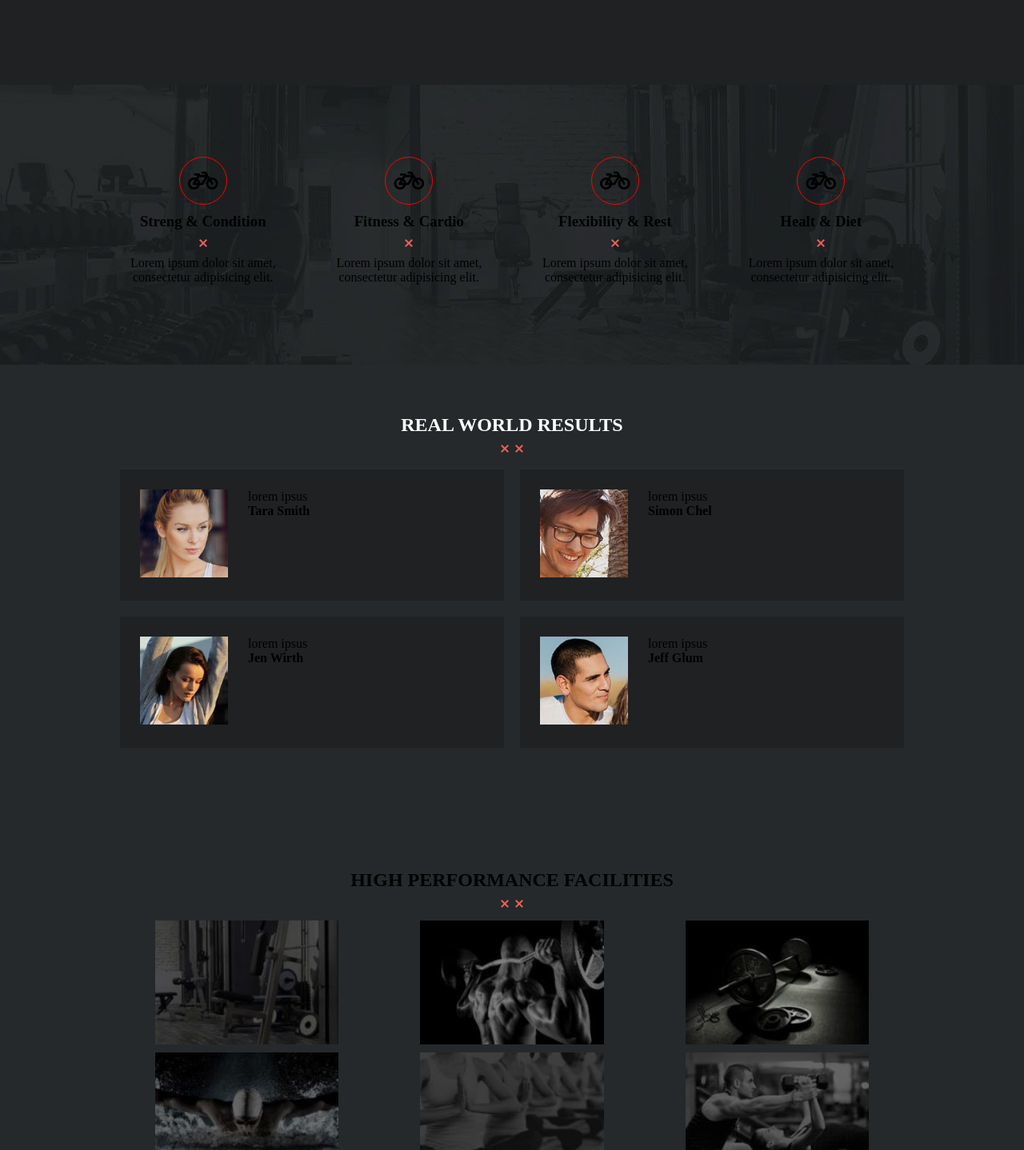
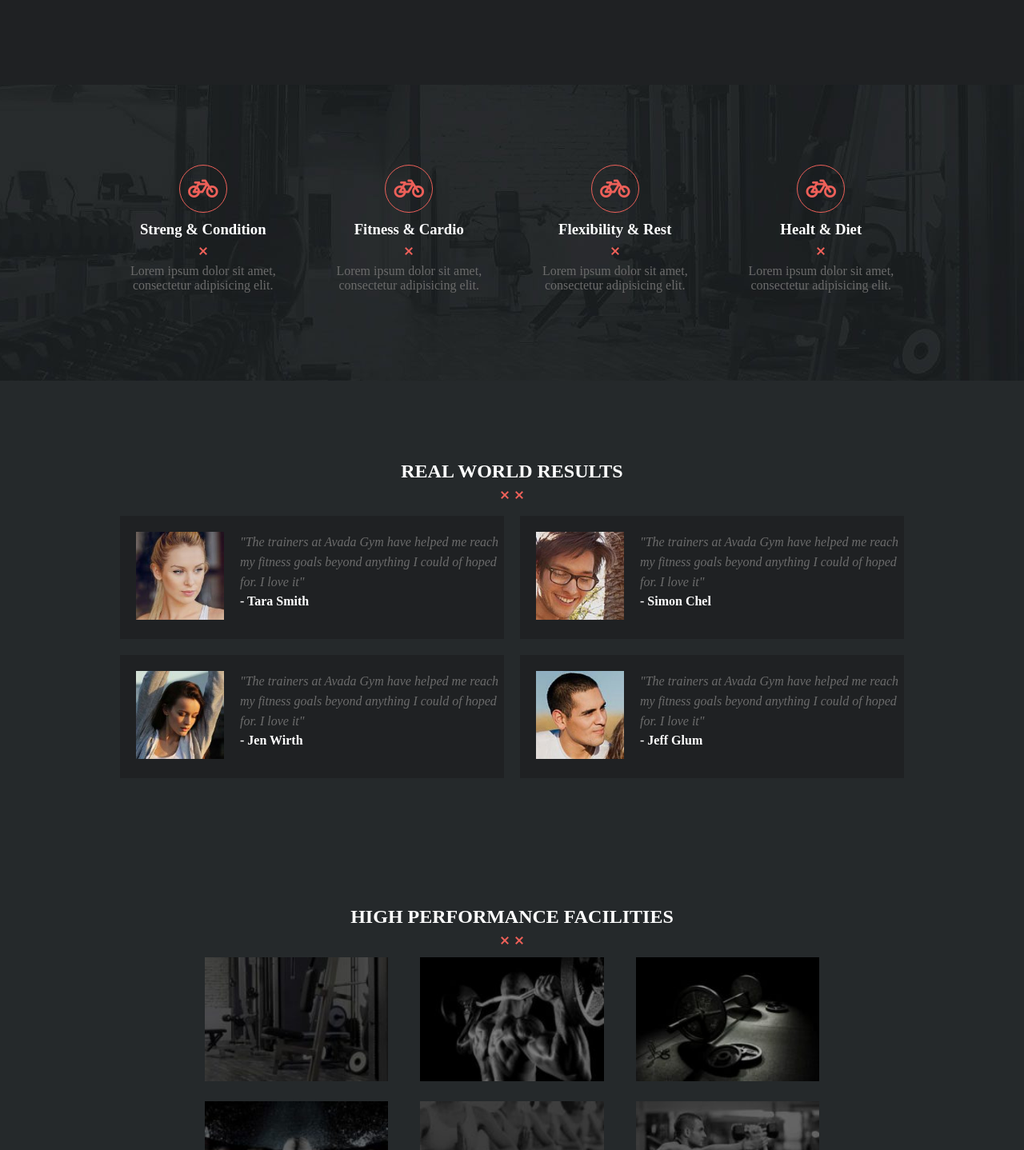
Before and after one commit to Robma1994/proj-html-vuejs, a Vue app: page / in a window 1280 px wide. Shown: the part 1272-2710 px from the top of the page at 80% size. Built offline with nearby package versions, Linux system fonts and the light colour scheme.

Commit message:
Blocco 1-2-3-4-5-6 ok

```diff
--- a/src/App.vue
+++ b/src/App.vue
@@ -13,10 +13,10 @@
 <!-- Blocco due - World Class Fitness -->
     <div class="container height300 backgroundLightGray">
       <div class="container-small height100 verOriCentering">
-        <div class="verOriCentering dirCol">
+        <div class="container-small-fitness-top verOriCentering dirCol">
           <h2 class="marginB10">World Class Fitness</h2>
-          <img class="marginB10" src="./assets/divider-x-red.png" alt="">
-          <p>Lorem ipsum dolor sit amet consectetur adipisicing elit. Commodi odit in itaque reprehenderit. Voluptatibus animi deus sed?</p>
+          <img class="marginB10" src="./assets/divider-xx-red.png" alt="">
+          <p class="textC">At Avada Gym, everything we do from top to bottom is of the highest quality to ensure we're equipped to help you reach your goals of a healthy and fit lifestyle</p>
         </div>
       </div>
     </div>
@@ -44,8 +44,8 @@
     </div>
 <!-- Fine Blocco Tre - Form -->
 <!-- Activities -->
-    <div class="backActivities height350">
-      <div class="container-small height100">
+    <div class="backActivities">
+      <div class="container-small">
         <div class="wrapper-Activities" v-for="(activ,index) in activity" :key="index">
           <div class="cycleIcon verOriCentering marginB10">
             <i class="largeIcon" :class="`fas ${activ.icon}`"></i>
@@ -65,11 +65,11 @@
           <img class="marginB10" src="./assets/divider-xx-red.png" alt="">
         </div>
         <div class="wrapper-testimonials">
-          <div class="wrapper-card-tesimonial" v-for="(testim, index) in testimonial" :key="index">
-            <div class="paddingTop25 paddingBottom25 paddingLeft25 paddingRight25">
+          <div class="wrapper-card-testimonial" v-for="(testim, index) in testimonial" :key="index">
+            <div class="wrapper-img paddingTop20 paddingBottom20 paddingLeft20 paddingRight20">
               <img class="height110" :src="require(`./assets/compressor-${testim.img}`)" alt="">
             </div>
-            <div class="paddingBottom25 paddingTop25">
+            <div class="wrapper-name paddingBottom20 paddingTop20">
               <p>{{testim.descrition}}</p>
               <h4>{{testim.name}}</h4>
             </div>
@@ -159,6 +159,13 @@
             </div>
           </div>
         </div>
+      </div>
+    </div>
+<!-- FINE -->
+<!-- Sezione Goal -->
+    <div class="container-goal">
+      <div class="container-small-goal">
+
       </div>
     </div>
 <!-- FINE -->
@@ -257,9 +264,9 @@ export default {
 .container {
   background-color: $backgroundDarkGray;
   .container-small {
+
     .verOriCentering {
       .height200 {
-
           img {
             width: 100%;
           }
@@ -267,13 +274,17 @@ export default {
     }
   }
 }
+//FINE
+
 //SEZIONE FORM
+
 //FINE SEZIONE FORM
 
 //SEZIONE ACTIVITIES
 .backActivities {
   background-image: url('./assets/gym_bkgd_bw-compressor.jpg');
   background-position: center;
+  padding: 100px 0 100px 0;
   .container-small {
     display: flex;
     .wrapper-Activities {
@@ -285,15 +296,19 @@ export default {
         .cycleIcon {
           width: 60px;
           height: 60px;
-          border: 1px solid red;
+          border: 1px solid $colorOrange;
           border-radius: 50%;
-
+          color: $colorOrange;
             .largeIcon{
               font-size: $fontSize30;
             }
         }
+        h3 {
+          color: $colorWhite;
+        }
         p {
           text-align: center;
+          color: $colorDoveGray;
         }
     }
   }
@@ -302,10 +317,11 @@ export default {
 //SEZIONE REAL WORLD RESULTS
 .container-real-world {
   width: 100%;
-  height: 550px;
+  padding: 100px 0 50px 0;
+  //height: 550px;
 
     .container-small-real-world {
-      height: 100%;
+      //height: 100%;
       width: 80%;
       margin: 0 auto;
       display: flex;
@@ -321,11 +337,24 @@ export default {
           display: flex;
           justify-content: center;
           flex-wrap: wrap;
-            .wrapper-card-tesimonial {
+            .wrapper-card-testimonial {
               display: flex;
               background-color: $backgroundDarkGray;
               width: 480px;
               margin: 10px;
+
+                .wrapper-name{
+
+                   p{
+                     color: $colorDoveGray;
+                     font-style: oblique;
+                     line-height: 25px;
+                   }
+                   h4 {
+                     padding-top: 3px;
+                     color: $colorWhite
+                   }
+                }
           }
         }
 
@@ -335,14 +364,22 @@ export default {
 //SEZIONE HIGH PERFORMANCE
 .container-performance {
 width: 100%;
-height: 550px;
+padding: 100px 120px 100px 120px;
+//height: 550px;
     .container-small-performance{
-      height: 100%;
+      //height: 100%;
       width: 80%;
       margin: 0 auto;
       display: flex;
       flex-direction: column;
       justify-content: center;
+
+        .container-small-top {
+
+            h2 {
+              color: $colorWhite;
+            }
+        }
     }
     .wrapper-img-performance {
       display: flex;
@@ -351,8 +388,8 @@ height: 550px;
       flex-wrap: wrap;
 
        .wrapper-card{
-         width: calc(100% / 3 - 20px);
-         margin: 5px 5px 5px 5px;
+         //width: calc(100% / 3 - 20px);
+         margin: 5px 20px 20px 20px;
          height: 155px;
          display: flex;
          justify-content: center;
@@ -437,6 +474,13 @@ height: 550px;
     }
 }
 //FINE
+//CONTAINER GOAL
+.container-goal {
+  width: 100%;
+  height: 200px;
+  background-image: url('./assets/home-parallax.jpg');
+  background-position: 20% 20%;
+}
 .backgroundShark {
     background-color: $backgroundShark;
 }
--- a/src/assets/dati/testimonials.js
+++ b/src/assets/dati/testimonials.js
@@ -1,22 +1,22 @@
 export default [
     {
         img: 'review_1.jpg',
-        descrition: 'lorem ipsus',
-        name: 'Tara Smith'
+        descrition: '"The trainers at Avada Gym have helped me reach my fitness goals beyond anything I could of hoped for. I love it"',
+        name: '- Tara Smith'
     },
     {
         img: 'review_3.jpg',
-        descrition: 'lorem ipsus',
-        name: 'Simon Chel'
+        descrition: '"The trainers at Avada Gym have helped me reach my fitness goals beyond anything I could of hoped for. I love it"',
+        name: '- Simon Chel'
     },
     {
         img: 'review_2.jpg',
-        descrition: 'lorem ipsus',
-        name: 'Jen Wirth'
+        descrition: '"The trainers at Avada Gym have helped me reach my fitness goals beyond anything I could of hoped for. I love it"',
+        name: '- Jen Wirth'
     },
     {
         img: 'review_4.jpg',
-        descrition: 'lorem ipsus',
-        name: 'Jeff Glum'
+        descrition: '"The trainers at Avada Gym have helped me reach my fitness goals beyond anything I could of hoped for. I love it"',
+        name: '- Jeff Glum'
     },
 ]
--- a/src/style/generals.scss
+++ b/src/style/generals.scss
@@ -50,6 +50,9 @@
     display: flex;
 }
 //Centrature
+.textC {
+    text-align: center;
+}
 .verticalCentering {
     display: flex;
     align-items: center;
@@ -84,15 +87,15 @@
     margin-bottom: 10px;
 }
 //Padding
-.paddingTop25 {
-    padding-top: 25px;
+.paddingTop20 {
+    padding-top: 20px;
 }
-.paddingBottom25 {
-    padding-bottom: 25px;
+.paddingBottom20 {
+    padding-bottom: 20px;
 }
-.paddingLeft25{
-    padding-left: 25px;
+.paddingLeft20{
+    padding-left: 20px;
 }
-.paddingRight25 {
-    padding-right: 25px;
+.paddingRight20 {
+    padding-right: 20px;
 }
```
Also changed, not shown: src/assets/home-parallax.jpg (added).
